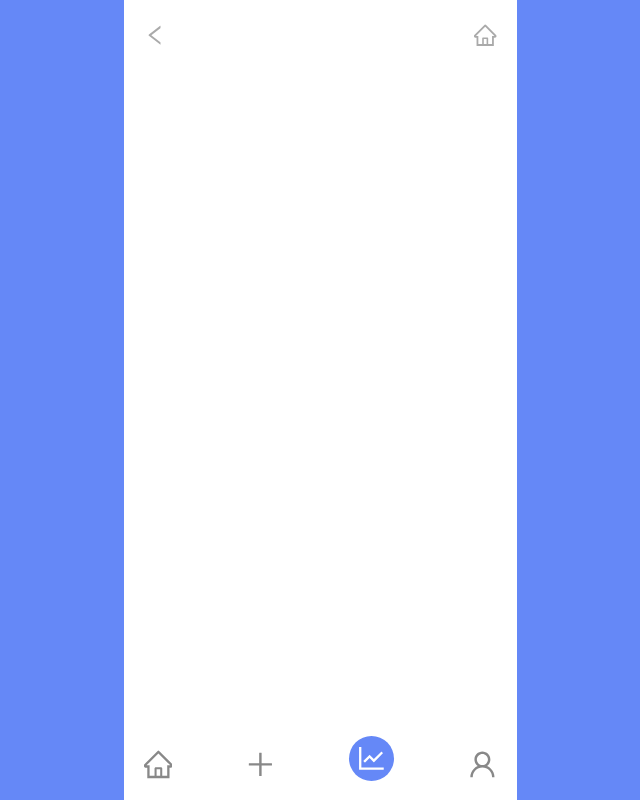
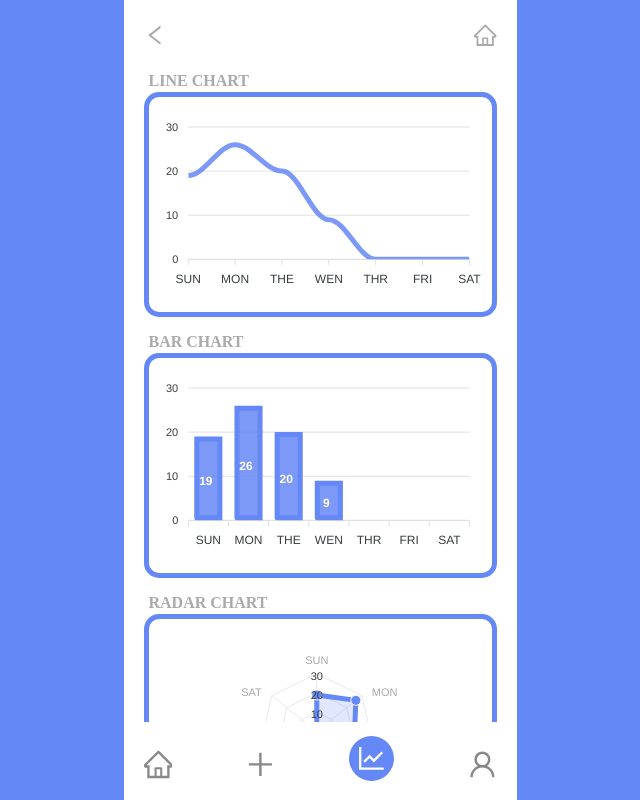
Before and after one commit to helloworld442/todo-list-project, a React (Vite) app: page /chart in a window 1280 px wide. Shown: the whole page, without its empty margins (320-960 px from the left). Built offline with nearby package versions, Linux system fonts and the light colour scheme.

Commit message:
feat : create todo chart UI / UX

```diff
--- a/package.json
+++ b/package.json
@@ -11,12 +11,15 @@
   },
   "dependencies": {
     "@ant-design/icons": "^5.2.4",
+    "apexcharts": "^3.41.1",
     "axios": "^1.4.0",
     "json-server": "^0.17.3",
     "react": "^18.2.0",
+    "react-apexcharts": "^1.4.1",
     "react-dom": "^18.2.0",
     "react-query": "^3.39.3",
     "react-router-dom": "^6.14.2",
+    "recharts": "^2.7.2",
     "recoil": "^0.7.7",
     "styled-components": "^6.0.6",
     "styled-reset": "^4.5.1"
--- /dev/null
+++ b/src/components/todo/todoChart/TodoChart.jsx
@@ -0,0 +1,79 @@
+import {
+  TodoBarChartBox,
+  TodoChartBox,
+  TodoChartText,
+  TodoLineChartBox,
+  TodoRadarChartBox,
+} from "./style";
+import ReactApexChart from "react-apexcharts";
+
+const dates = ["SUN", "MON", "THE", "WEN", "THR", "FRI", "SAT"];
+
+const TodoChart = () => {
+  return (
+    <TodoChartBox>
+      <TodoLineChart />
+      <TodoBarChart />
+      <TodoRadarChart />
+    </TodoChartBox>
+  );
+};
+
+const TodoLineChart = () => {
+  const options = {
+    chart: { id: "line-chart", toolbar: { show: false } },
+    stroke: { curve: "smooth", width: 5 },
+    xaxis: { categories: dates },
+    colors: ["#6588f7"],
+    tooltip: { theme: "dark" },
+  };
+
+  const series = [{ name: "TodoList 완료 수", data: [19, 26, 20, 9, 0, 0, 0] }];
+
+  return (
+    <TodoLineChartBox>
+      <TodoChartText>LINE CHART</TodoChartText>
+      <ReactApexChart type="line" series={series} options={options} height={200} />
+    </TodoLineChartBox>
+  );
+};
+
+const TodoBarChart = () => {
+  const options = {
+    chart: { id: "bar-chart", toolbar: { show: false } },
+    stroke: { curve: "smooth", width: 5 },
+    xaxis: { categories: dates },
+    colors: ["#6588f7"],
+    tooltip: { theme: "dark" },
+  };
+
+  const series = [{ name: "TodoList 완료 수", data: [19, 26, 20, 9, 0, 0, 0] }];
+
+  return (
+    <TodoBarChartBox>
+      <TodoChartText>BAR CHART</TodoChartText>
+      <ReactApexChart type="bar" series={series} options={options} height={200} />
+    </TodoBarChartBox>
+  );
+};
+
+const TodoRadarChart = () => {
+  const options = {
+    chart: { id: "radar-chart", toolbar: { show: false } },
+    stroke: { curve: "smooth", width: 5 },
+    xaxis: { categories: dates },
+    colors: ["#6588f7"],
+    tooltip: { theme: "dark" },
+  };
+
+  const series = [{ name: "TodoList 완료 수", data: [19, 26, 20, 9, 0, 0, 0] }];
+
+  return (
+    <TodoRadarChartBox>
+      <TodoChartText>RADAR CHART</TodoChartText>
+      <ReactApexChart type="radar" series={series} options={options} height={200} />
+    </TodoRadarChartBox>
+  );
+};
+
+export default TodoChart;
--- /dev/null
+++ b/src/components/todo/todoChart/style.js
@@ -0,0 +1,42 @@
+import { styled } from "styled-components";
+
+export const TodoChartBox = styled.div`
+  width: 100%;
+  height: 650px;
+  padding: 20px;
+  padding-bottom: 50px;
+  box-sizing: border-box;
+  display: flex;
+  flex-direction: column;
+  gap: 36px;
+  overflow-y: scroll;
+  @media screen and (max-width: 768px) {
+    height: 700px;
+  }
+`;
+
+export const TodoLineChartBox = styled.div`
+  position: relative;
+  border: 5px solid #6588f7;
+  border-radius: 15px;
+`;
+
+export const TodoBarChartBox = styled.div`
+  position: relative;
+  border: 5px solid #6588f7;
+  border-radius: 15px;
+`;
+
+export const TodoRadarChartBox = styled.div`
+  position: relative;
+  border: 5px solid #6588f7;
+  border-radius: 15px;
+`;
+
+export const TodoChartText = styled.span`
+  position: absolute;
+  top: -24px;
+  font-size: 1rem;
+  font-weight: bold;
+  color: #aaa;
+`;
--- a/src/pages/Chart.jsx
+++ b/src/pages/Chart.jsx
@@ -1,5 +1,6 @@
 import Layout from "../layout/Layout";
 import Header from "../layout/Header/Header";
+import TodoChart from "../components/todo/todoChart/TodoChart";
 import Footer from "../layout/Footer";
 
 const Chart = () => {
@@ -8,6 +9,7 @@ const Chart = () => {
       <Header>
         <Header.Nav />
       </Header>
+      <TodoChart />
       <Footer />
     </Layout>
   );
```
Also changed, not shown: 1 other file (tests, documents, lock files or other folders).
